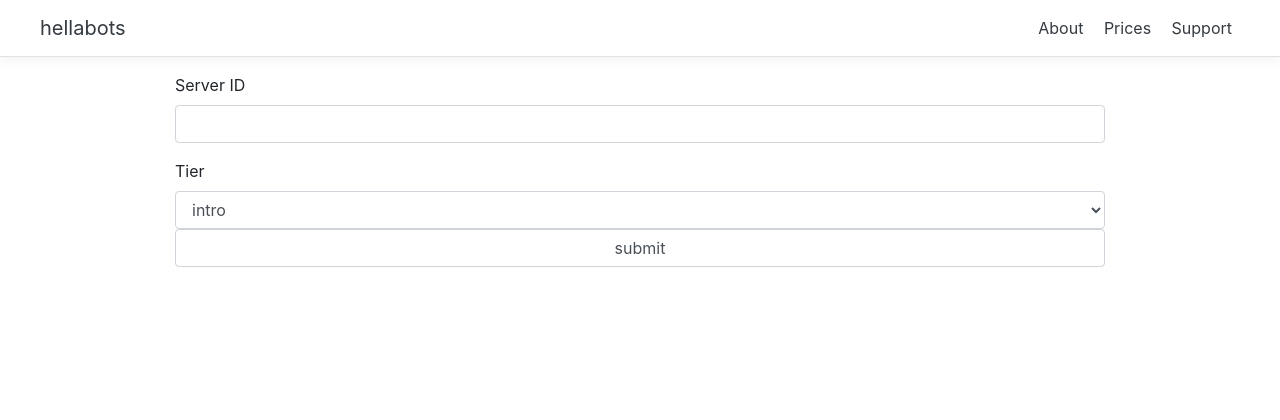
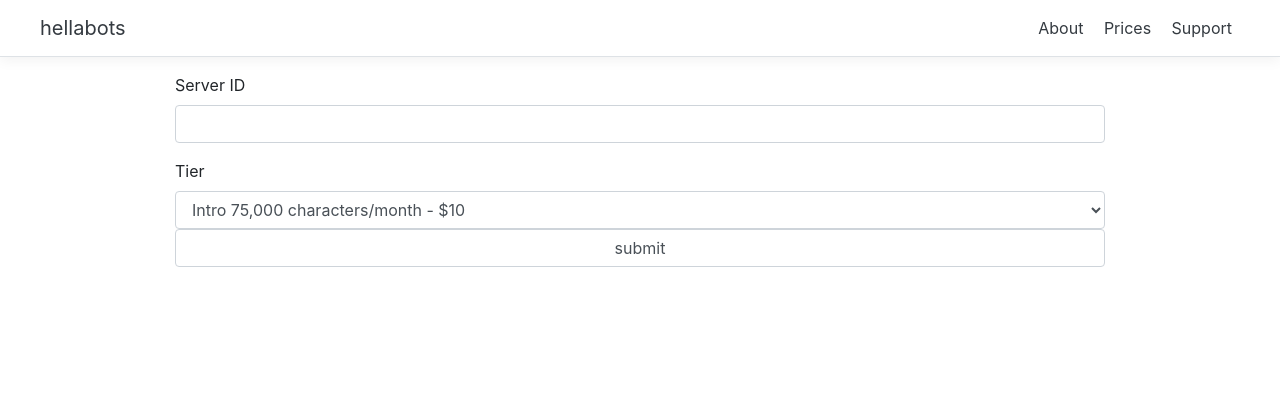
Before and after one commit to cmooredev/api-keys, a Flask app: page /purchase in a window 1280 px wide. Shown: the top 420 px of the page. Run offline with Flask 2, Linux system fonts and the light colour scheme; some libraries are stand-ins or nearby versions.

Commit message:
update fields

```diff
--- a/apiapp/templates/purchase.html
+++ b/apiapp/templates/purchase.html
@@ -12,9 +12,9 @@
   <div class="form-group">
     <label for="plan">Tier</label>
     <select class="form-control" id="plan" name="plan">
-      <option value="intro">intro</option>
-      <option value="basic">basic</option>
-      <option value="pro">pro</option>
+      <option value="Intro">Intro 75,000 characters/month - $10</option>
+      <option value="Basic">Basic 200,000 characters/month - $18</option>
+      <option value="Pro">Pro 450,000 characters/month - $29</option>
     </select>
     <input class="form-control" type="submit" value="submit"/>
   </div>
--- a/apiapp/templates/success.html
+++ b/apiapp/templates/success.html
@@ -12,7 +12,7 @@
   <div class="container text-center">
 
     <h2>server id: {{ id }}</h2>
-    <h2>plan: {{ plan }} </h2>s
+    <h2>plan: {{ plan }} </h2>
   </div>
 </div>
 
```
